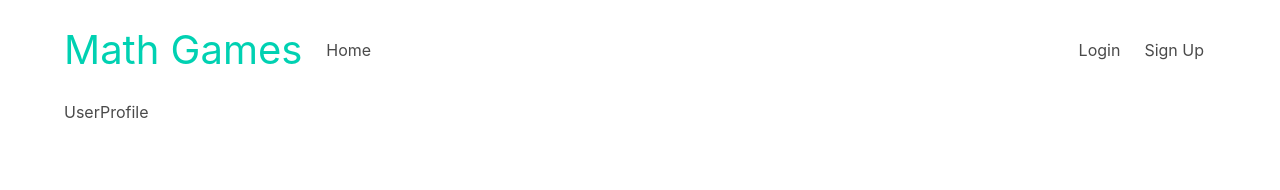
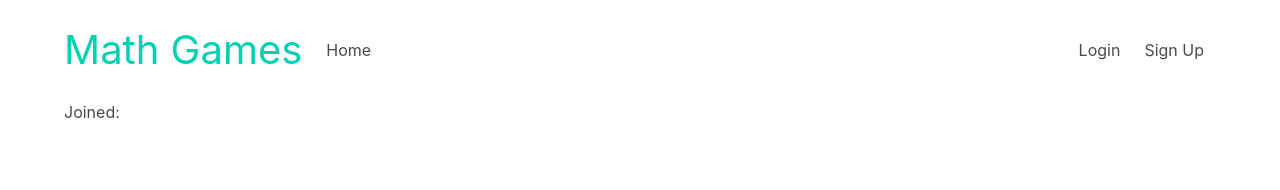
Before and after one commit to quentinikeno/Springboard-SEC-Capstone-2, a React (Create React App) app in the folder frontend/: page /profile in a window 1280 px wide. Shown: the top 190 px of the page. Built offline with nearby package versions, Linux system fonts and the light colour scheme; no server answers.

Commit message:
Display username and join date.

```diff
--- a/frontend/src/users/UserProfile.js
+++ b/frontend/src/users/UserProfile.js
@@ -1,5 +1,24 @@
+import { useEffect } from "react";
+import { useSelector, useDispatch } from "react-redux";
+import { getUser } from "../redux-slices/user/userSlice";
+
 const UserProfile = () => {
-	return <div>UserProfile</div>;
+	const dispatch = useDispatch();
+	const { username, token } = useSelector((state) => state.auth);
+	const { id, joinAt } = useSelector((state) => state.user);
+
+	useEffect(() => {
+		if (!id) {
+			dispatch(getUser({ username, token }));
+		}
+	}, [id]);
+
+	return (
+		<div>
+			<h1>{username}</h1>
+			<p>Joined: {joinAt}</p>
+		</div>
+	);
 };
 
 export default UserProfile;
```
